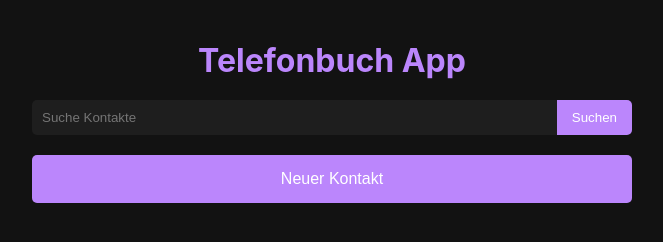
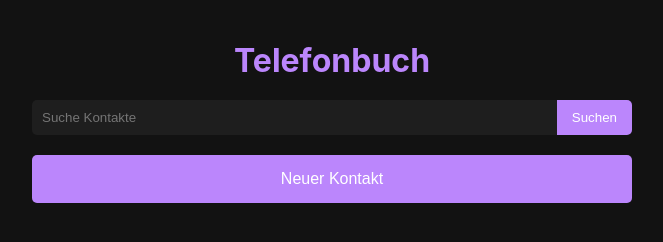
Before and after one commit to Saulgau/Kontakte, a plain HTML site: page index.html in a window 1280 px wide. Shown: the whole page, without its empty margins (308-971 px from the left). Drawn offline with Linux system fonts and the light colour scheme.

Commit message:
Update index.html

```diff
--- a/index.html
+++ b/index.html
@@ -137,7 +137,7 @@
 <body>
     <div class="container">
         <div id="mainView">
-            <h1>Telefonbuch App</h1>
+            <h1>Telefonbuch</h1>
             <div class="search-bar">
                 <input type="text" id="searchInput" placeholder="Suche Kontakte">
                 <button onclick="searchContacts()">Suchen</button>
```
